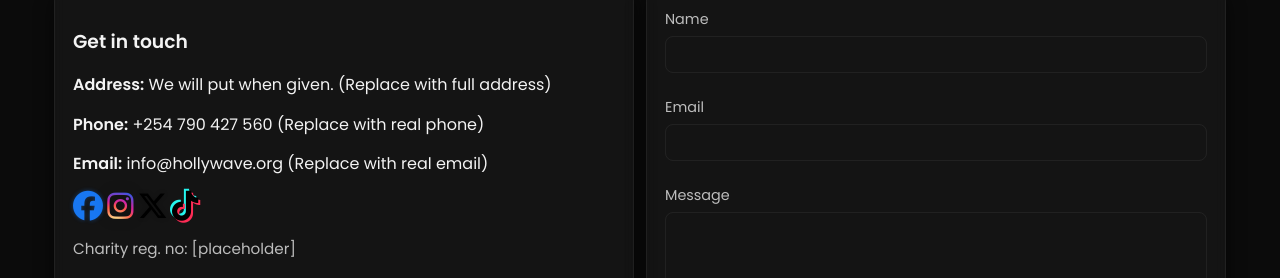
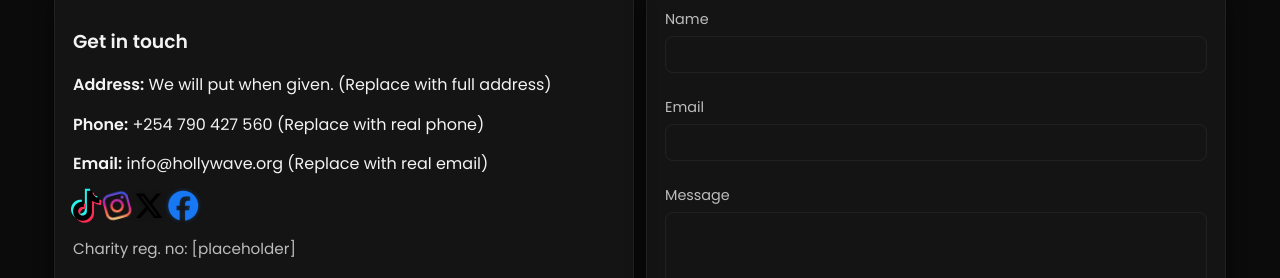
Before and after one commit to vkiller254/hollywave-site, a plain HTML site: page index.html in a window 1280 px wide. Shown: the part 4409-4687 px from the top of the page. Drawn offline with Linux system fonts and the light colour scheme.

Commit message:
Update website files

```diff
--- a/index.html
+++ b/index.html
@@ -345,10 +345,10 @@
               <p><strong>Phone:</strong> +254 790 427 560 (Replace with real phone)</p>
               <p><strong>Email:</strong> info@hollywave.org (Replace with real email)</p>
               <div class="social">
-                <a href="https://www.facebook.com/" aria-label="Facebook"> <i class="fa-brands fa-facebook"></i></a>
-                <a href="https://www.instagram.com/" aria-label="Instagram"><i class="fa-brands fa-instagram"></i></a>
-                <a href="https://x.com/" aria-label="Twitter/X"><i class="fa-brands fa-x-twitter"></i></a>
-                <a href="https://www.tiktok.com/" aria-label="Tiktok"><i class="fa-brands fa-tiktok"></i></i></a>
+                <a href="https://www.tiktok.com/" aria-label="Tiktok"><i class="fa-brands fa-tiktok fa-bounce"></i></a>
+                <a href="https://www.instagram.com/" aria-label="Instagram"><i class="fa-brands fa-instagram fa-shake"></i></a>
+                <a href="https://x.com/" aria-label="Twitter/X"><i class="fa-brands fa-x-twitter fa-flip"></i></a>
+                <a href="https://www.facebook.com/" aria-label="Facebook"> <i class="fa-brands fa-facebook fa-fade"></i></a>
               </div>
               <p class="muted">Charity reg. no: [placeholder]</p>
             </div>
```
